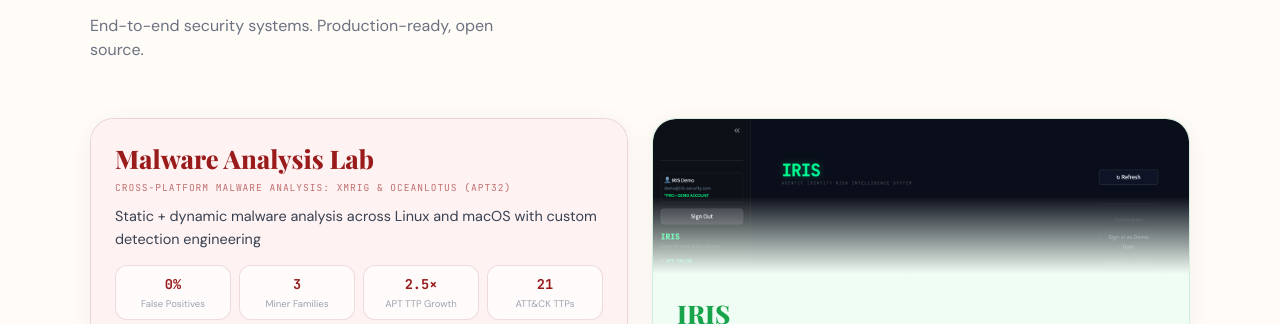
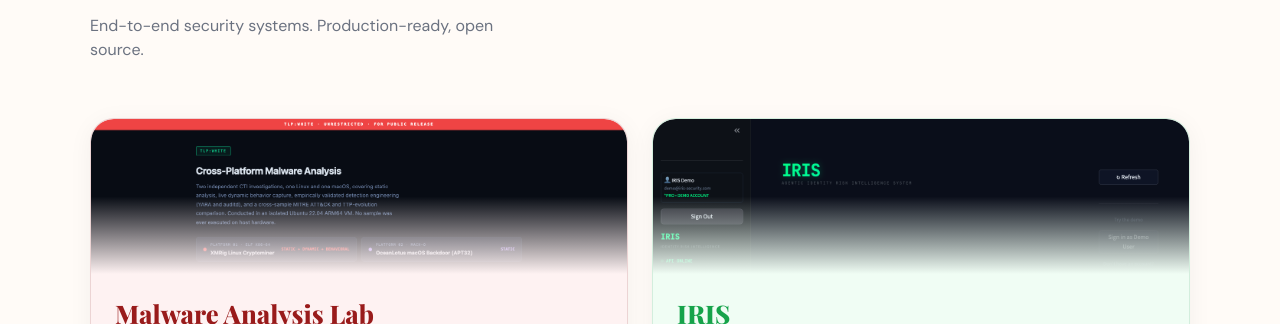
Before and after one commit to hell-99/portfolio, a Next.js app: page / in a window 1280 px wide. Shown: the part 3001-3325 px from the top of the page. Built offline with nearby package versions, Linux system fonts and the light colour scheme.

Commit message:
Add screenshot to Malware Analysis Lab project card

```diff
--- a/app/page.tsx
+++ b/app/page.tsx
@@ -19,6 +19,7 @@
     metrics: [{ val: '0%', label: 'False Positives' }, { val: '3', label: 'Miner Families' }, { val: '2.5×', label: 'APT TTP Growth' }, { val: '21', label: 'ATT&CK TTPs' }],
     tags: ['Malware Analysis', 'YARA', 'MITRE ATT&CK', 'Linux', 'macOS', 'Mach-O', 'Detection Engineering', 'auditd'],
     color: '#991b1b', bg: '#fef2f2',
+    screenshot: '/screenshots/malware-lab.png',
     links: [
       { label: 'Report', href: '/malware-analysis-report.html', primary: true },
     ],
```
Also changed, not shown: public/screenshots/malware-lab.png (added).
